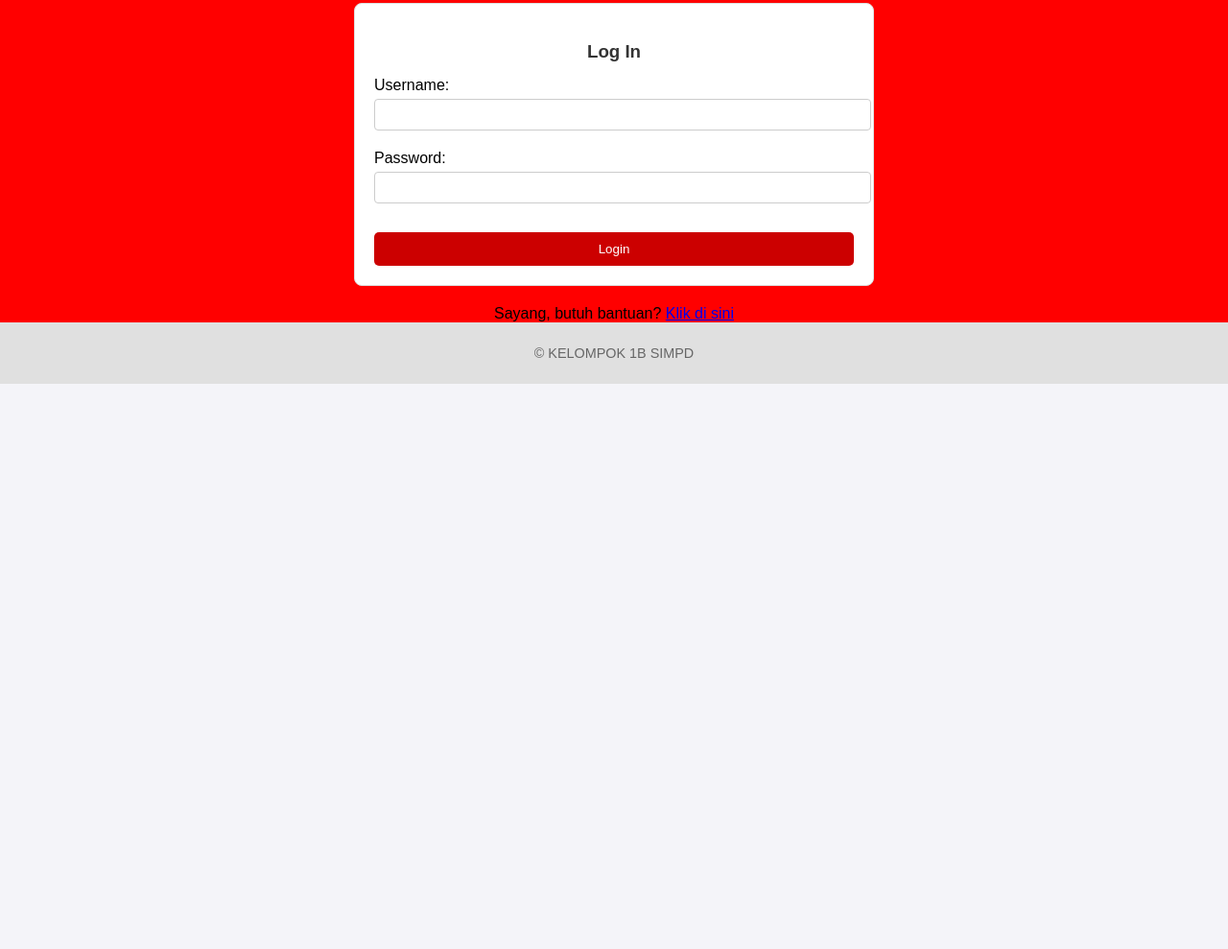
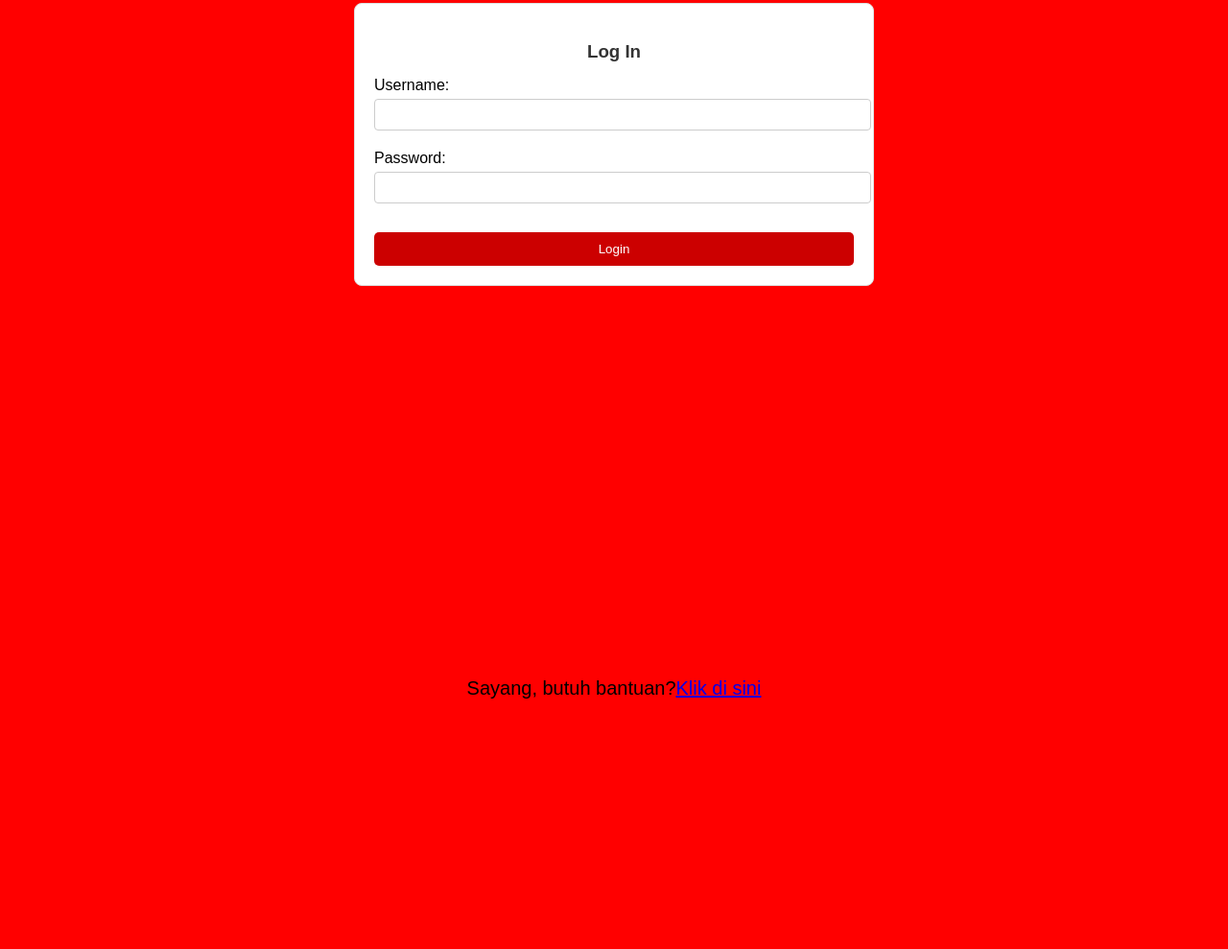
Before and after one commit to bgsskaraa/bgsskaraa.github.io, a plain HTML site: page index.html in a window 1280 px wide. Shown: the part 371-1360 px from the top of the page at 96% size. Before the commit the page ends 800 px from the top, so only its background shows below. Drawn offline with Linux system fonts and the light colour scheme.

Commit message:
Update index.html

```diff
--- a/index.html
+++ b/index.html
@@ -72,9 +72,29 @@
                 }
             });
         </script>
-        <body>
-            Sayang, butuh bantuan? <a href="https://wa.me/6282132266587?text=Sayang%2C%20butuh%20bantuan%3F" target="_blank">Klik di sini</a>
-        </body>
+        <!DOCTYPE html>
+<html lang="en">
+<head>
+    <meta charset="UTF-8">
+    <meta name="viewport" content="width=device-width, initial-scale=1.0">
+    <title>Link WhatsApp</title>
+    <style>
+        .center-text {
+            display: flex;
+            justify-content: center;
+            align-items: center;
+            height: 100vh;
+            text-align: center;
+            font-size: 20px;
+        }
+    </style>
+</head>
+<body>
+    <div class="center-text">
+        Sayang, butuh bantuan? <a href="https://wa.me/62XXXXXXXXXX" target="_blank">Klik di sini</a>
+    </div>
+</body>
+</html>
 
         <footer>
             <p>&copy; KELOMPOK 1B SIMPD</p>
```
